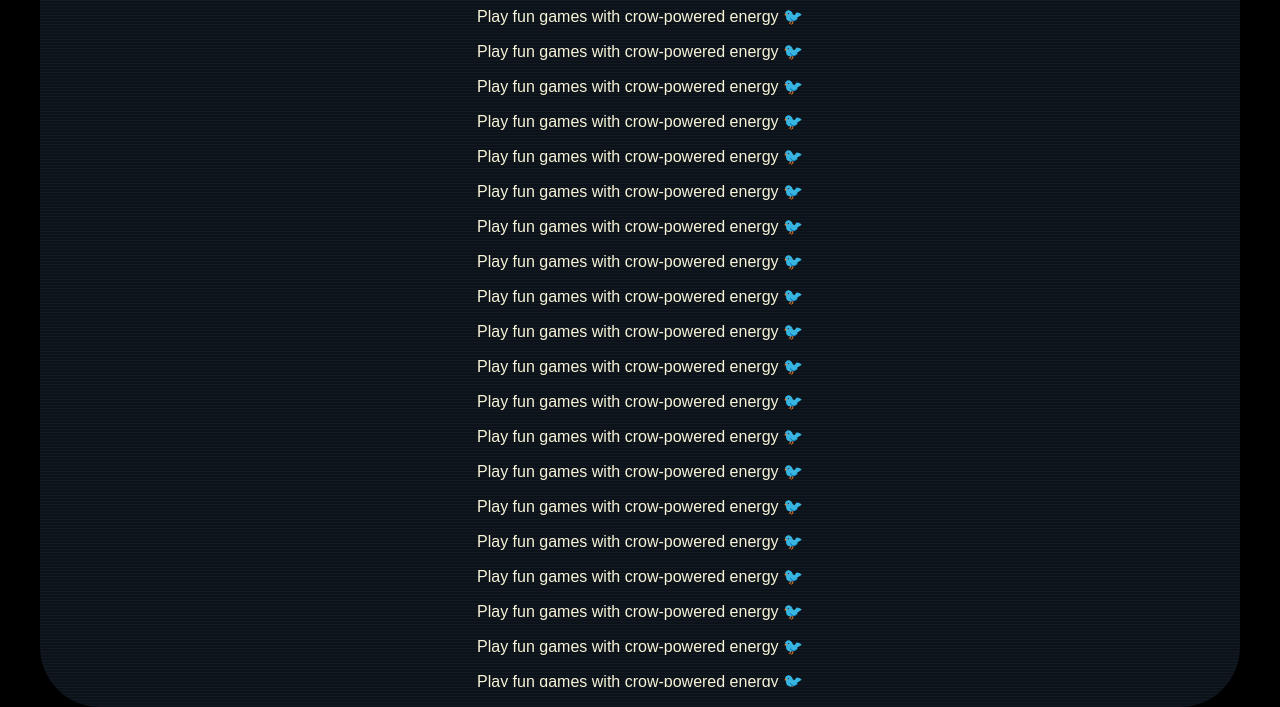
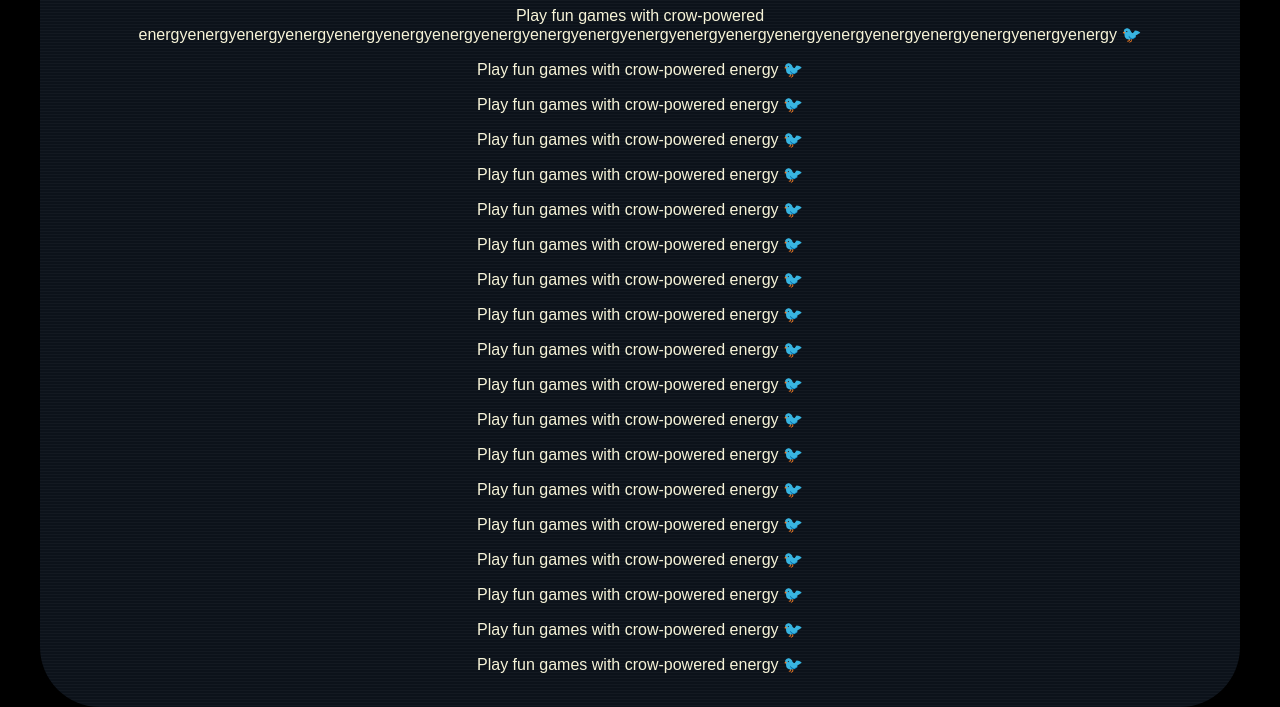
Before and after one commit to qrubo-ent/qrubo_rep, a plain HTML site: page index.html in a window 1280 px wide. Shown: the part 93-800 px from the top of the page. Drawn offline with Linux system fonts and the light colour scheme.

Commit message:
Update index.html

```diff
--- a/index.html
+++ b/index.html
@@ -9,7 +9,7 @@
   <div class="tv-screen">
     <div class="tv-content">
       <h1>Welcome to Qrubo Games</h1>
-      <p>Play fun games with crow-powered energy 🐦</p>
+      <p>Play fun games with crow-powered energyenergyenergyenergyenergyenergyenergyenergyenergyenergyenergyenergyenergyenergyenergyenergyenergyenergyenergyenergy 🐦</p>
       <p>Play fun games with crow-powered energy 🐦</p>
       <p>Play fun games with crow-powered energy 🐦</p>
       <p>Play fun games with crow-powered energy 🐦</p>
```
